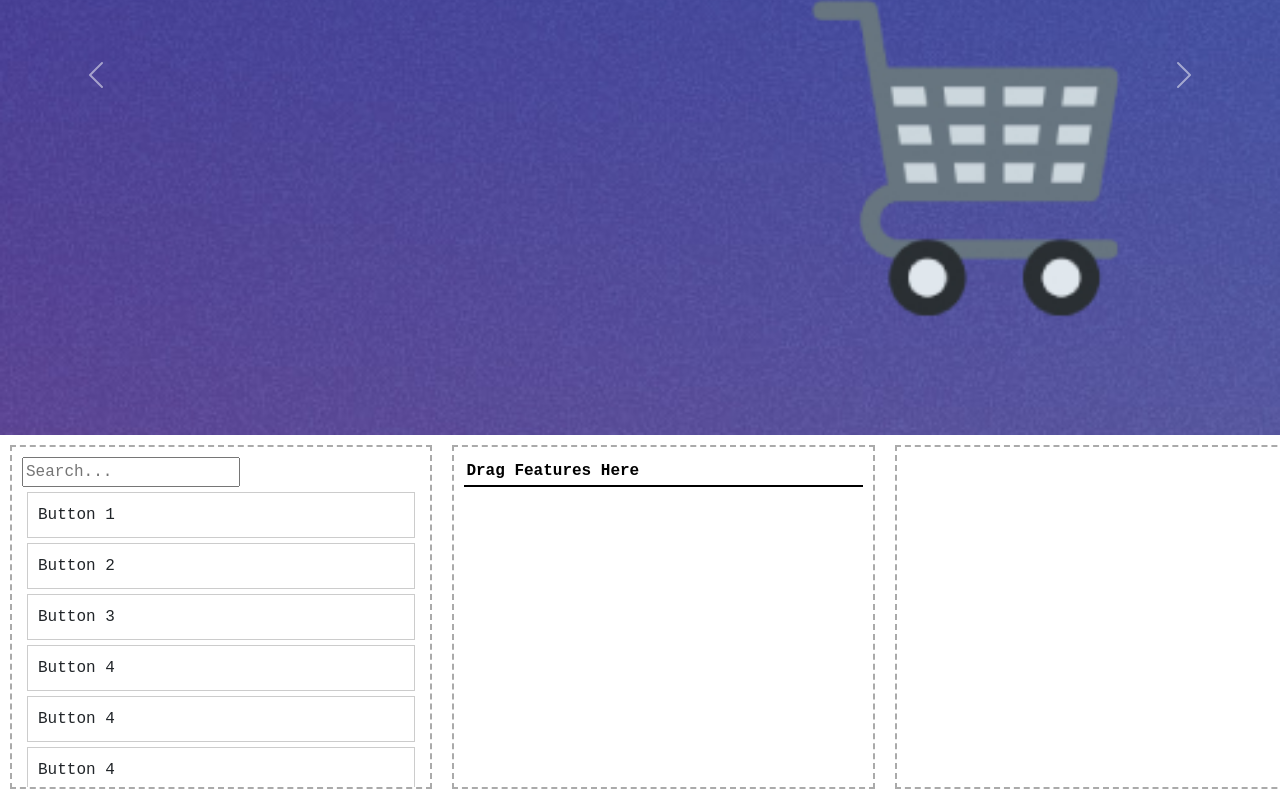
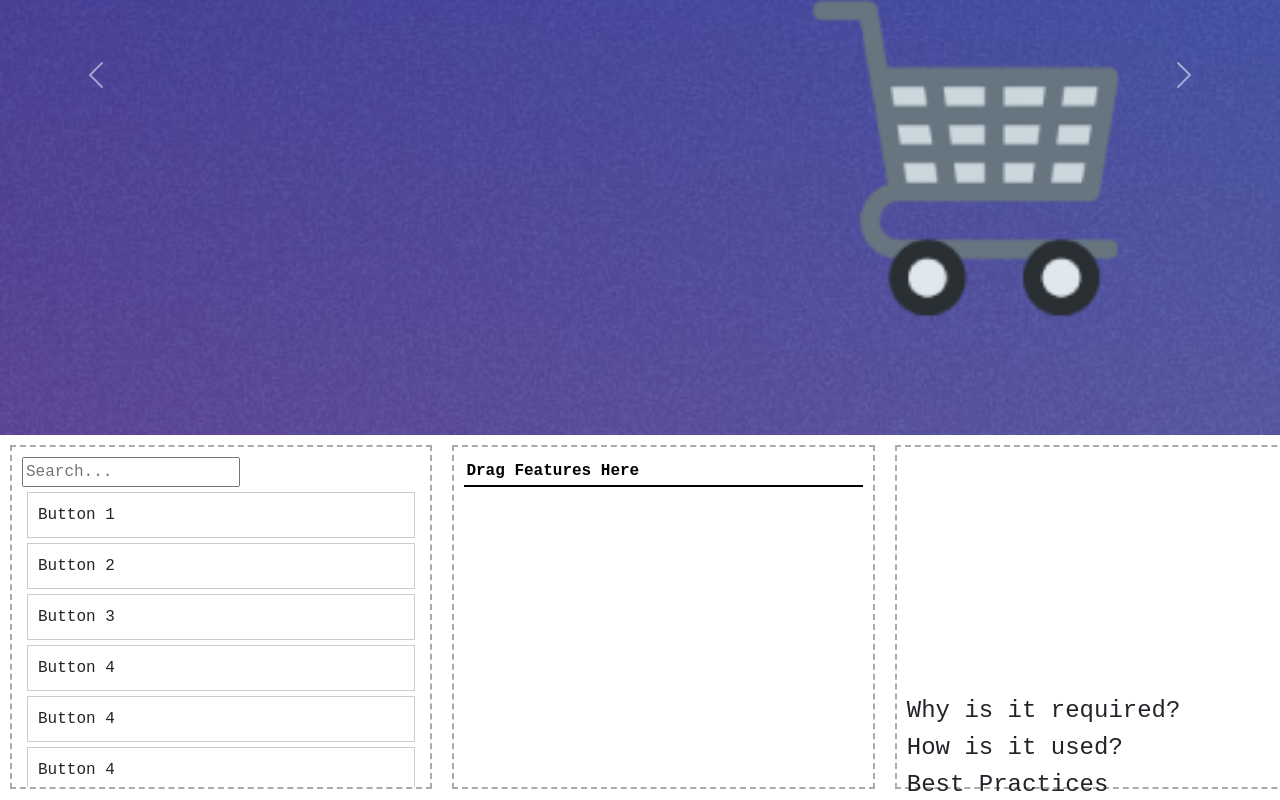
Before and after one commit to XerXX9/HackBangalore-Coders.io, a plain HTML site: page index.html in a window 1280 px wide. Shown: the part 377-1177 px from the top of the page. Drawn offline with nearby package versions, Linux system fonts and the light colour scheme.

Commit message:
headings

```diff
--- a/index.html
+++ b/index.html
@@ -62,7 +62,11 @@
     </div>
     <div class="searchresults">
         <div id="feature-img-container"></div>
-        <div id="text-container"></div>
+        <div id="text-container">
+            <h4>Why is it required?</h4>
+            <h4>How is it used?</h4>
+            <h4>Best Practices</h4>
+        </div>
     </div>
     <script src="script.js"></script>
     <script src="https://cdn.jsdelivr.net/npm/bootstrap@5.3.3/dist/js/bootstrap.bundle.min.js" integrity="sha384-YvpcrYf0tY3lHB60NNkmXc5s9fDVZLESaAA55NDzOxhy9GkcIdslK1eN7N6jIeHz" crossorigin="anonymous"></script>
```
